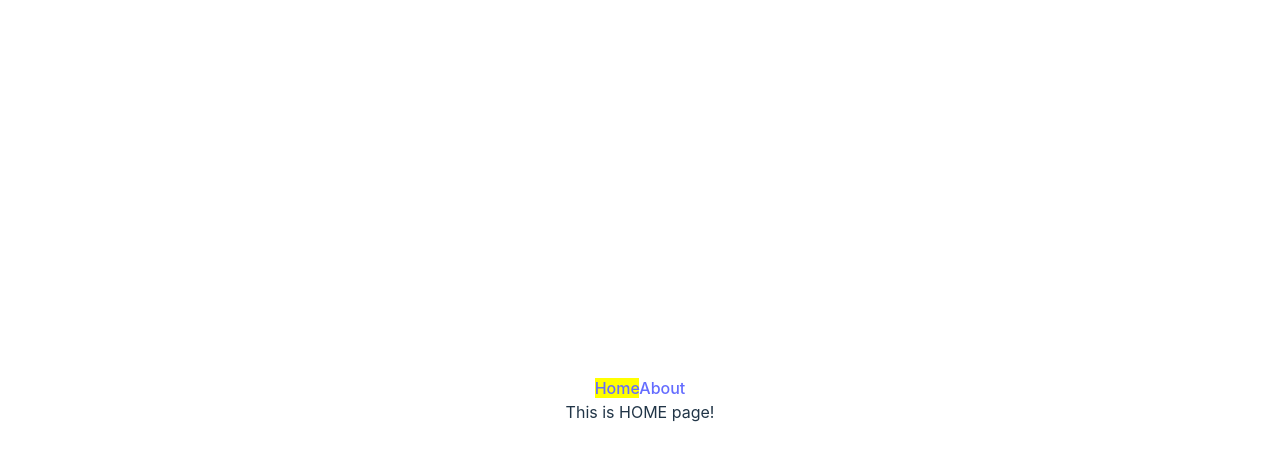
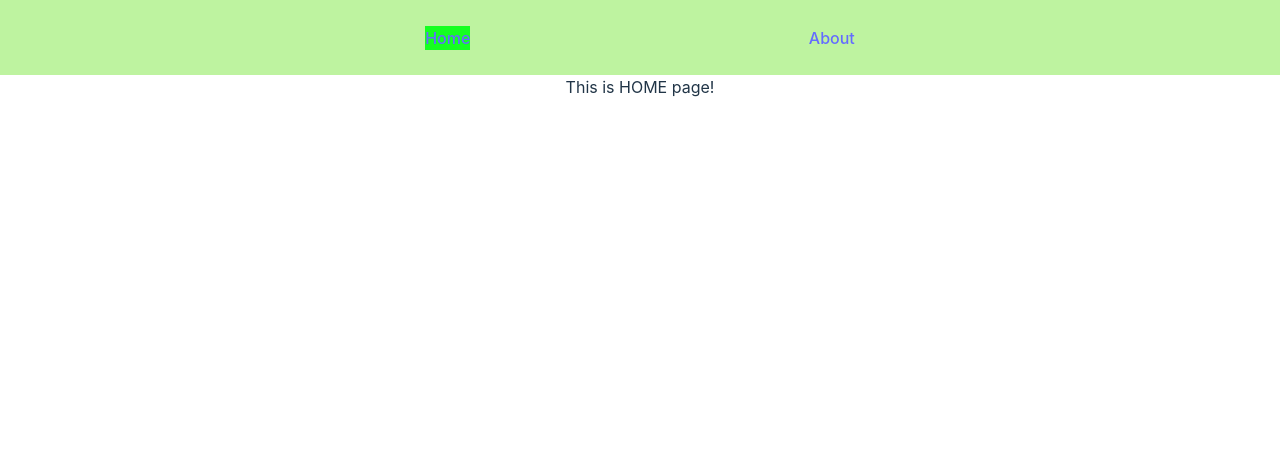
Before and after one commit to kovalevn89/rsschool-react-23, a React (Vite) app in the folder rsschool-react/: page / in a window 1280 px wide. Shown: the top 460 px of the page. Built offline with nearby package versions, Linux system fonts and the light colour scheme.

Commit message:
feat: add header styles

```diff
--- a/rsschool-react/src/App.css
+++ b/rsschool-react/src/App.css
@@ -1,8 +1,30 @@
 #root {
+  width: 100%;
   max-width: 1280px;
-  margin: 0 auto;
-  padding: 2rem;
   text-align: center;
+}
+
+.App {
+  width: 100%;
+  min-height: 100vh;
+  display: flex;
+  flex-direction: column;
+}
+
+header {
+  width: 60%;
+  height: 16%;
+  display: flex;
+  justify-content: space-around;
+
+  padding: 2% 20%;
+
+  background-color: #bef3a0;
+}
+
+main {
+  width: 100%;
+  height: 80%;
 }
 
 .logo {
@@ -41,7 +63,6 @@
   color: #888;
 }
 
-
 .active {
-  background-color: yellow;
+  background-color: rgb(21, 255, 33);
 }
--- a/rsschool-react/src/App.tsx
+++ b/rsschool-react/src/App.tsx
@@ -26,11 +26,13 @@ function App() {
           About
         </NavLink>
       </header>
-      <Routes>
-        <Route path="/" element={<Mainpage />} />
-        <Route path="/about" element={<Aboutpage />} />
-        <Route path="*" element={<Errorpage />} />
-      </Routes>
+      <main>
+        <Routes>
+          <Route path="/" element={<Mainpage />} />
+          <Route path="/about" element={<Aboutpage />} />
+          <Route path="*" element={<Errorpage />} />
+        </Routes>
+      </main>
     </div>
   );
 }
```
